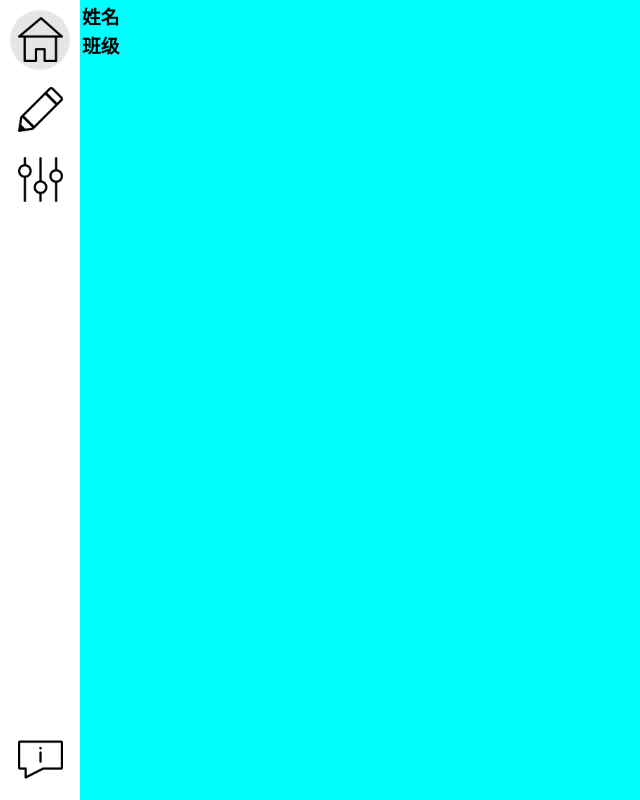
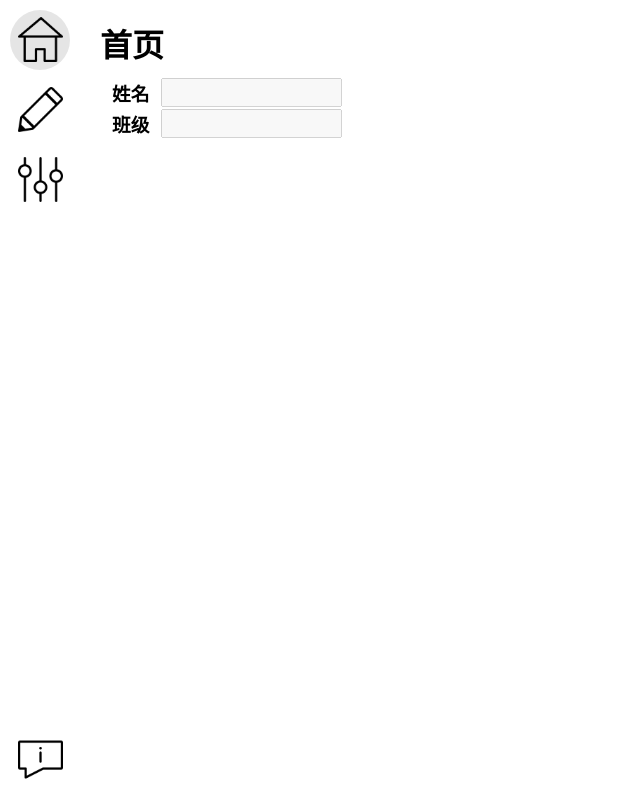
Before and after one commit to amekiri13/Roll-Call-, a JavaScript app: page /#/ in a window 1280 px wide. Shown: the whole page, without its empty margins (0-640 px from the left). Built offline with nearby package versions, Linux system fonts and the light colour scheme.

Commit message:
feat:布局初始化

```diff
--- a/src/components/Home.vue
+++ b/src/components/Home.vue
@@ -1,12 +1,15 @@
 <template>
 <div class="outside">
+  <h1>首页</h1>
   <table>
     <tbody>
       <tr>
         <td><h3>姓名</h3></td>
+        <td><input disabled></td>
       </tr>
       <tr>
         <td><h3>班级</h3></td>
+        <td><input disabled></td>
       </tr>
     </tbody>
   </table>
@@ -24,11 +27,21 @@ export default {
 .outside {
   position: absolute;
   left: 80px;
-  width: calc(100vw - 80px);
-  height: 100vh;
-  background-color: aqua;
+  width: calc(100vw - 100px);
+  height: calc(100vh - 20px);
+  margin: 20px;
+  /*background-color: aqua;*/
 }
 .outside > table {
-
+  padding: 10px;
+}
+.outside > table > tbody > tr > td {
+  margin: 5px 0;
+}
+.outside > table > tbody > tr > td > input {
+  display: block;
+  height: 25px;
+  margin: 0 10px;
+  right: 0;
 }
 </style>
```
